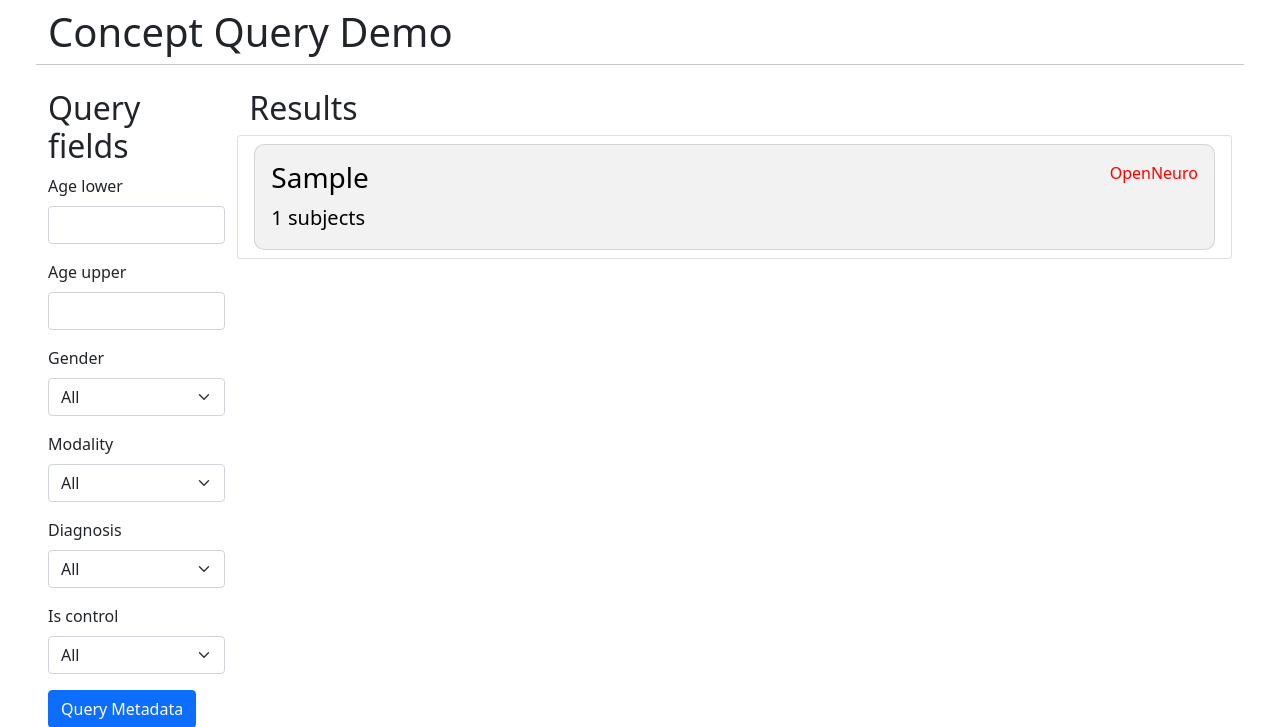
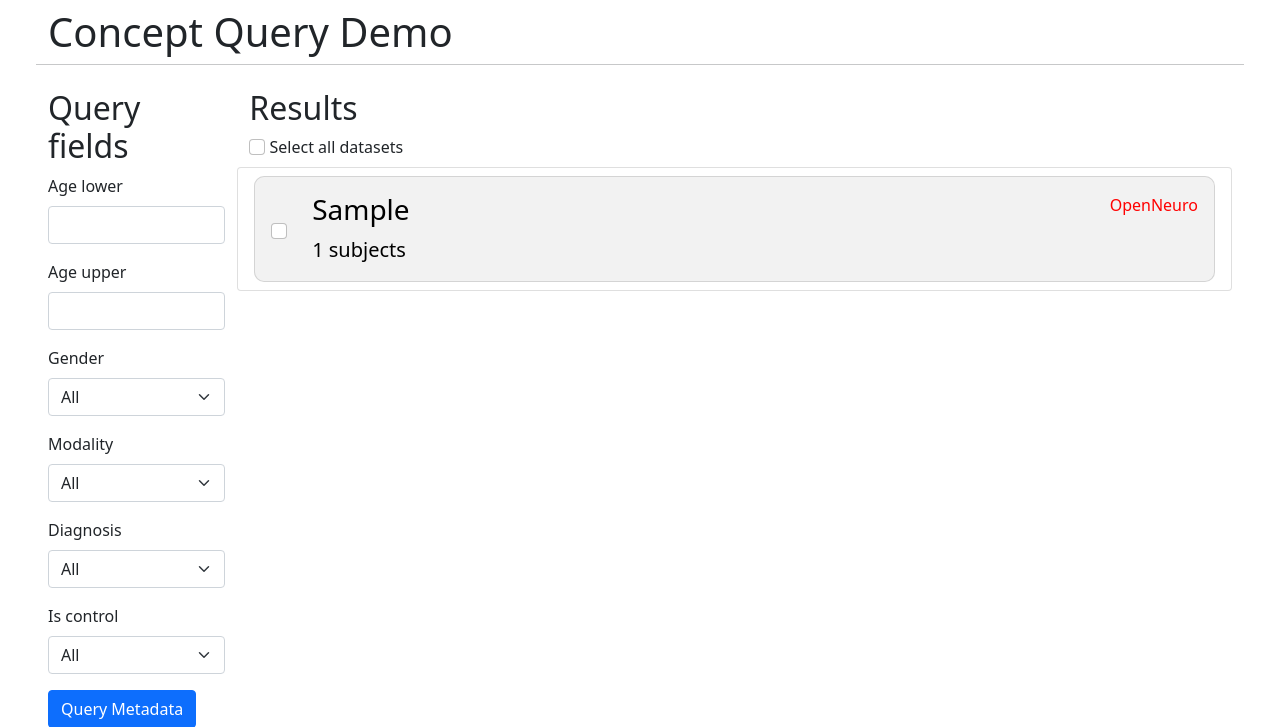
Before and after one commit to neurobagel/concept_query, a Django app: template query_prototype/templates/query_results_new.html in a window 1280 px wide. Shown: the top 727 px of the page. Run offline with Django 3.2, Linux system fonts and the light colour scheme; tables that the repository leaves empty hold one stand-in row (Sample ...); the template is opened without the code that fills it: values named after a table or form of the project are taken from there, most other values are stand-ins (such as "Sample title", 1, 10 or a date in 2020); some libraries are stand-ins or nearby versions.

Commit message:
Initial dataset checkbox implementation

```diff
--- a/concept_query_demo/assets/css/query_prototype.css
+++ b/concept_query_demo/assets/css/query_prototype.css
@@ -22,6 +22,14 @@ Purpose: Stylesheet for query prototype
     background-color: rgb(242, 242, 242);
     border-radius: 10px;
     color: black;
+}
+.card-checkbox {
+
+    padding-right: 0;
+}
+.card-content {
+
+    padding-left: 0;
 }
 .card-dataset-source {
 
@@ -48,3 +56,12 @@ Purpose: Stylesheet for query prototype
 }
 
 /* IDs */
+
+/* Card list */
+#card-listbox {
+
+    border: 2px;
+    border-color: gray;
+    height: 50vh;
+    overflow-y: auto;
+}
--- a/query_prototype/templates/query_results_new.html
+++ b/query_prototype/templates/query_results_new.html
@@ -12,15 +12,15 @@
 
 {% else %}
 
-<!-- <label for="resultsListGroup" class="form-label">Results</label> -->
+<input class="form-check-input" id="dataset-checkall" type="checkbox" value="" aria-label="...">
+<label for="dataset-checkall" class="form-label">Select all datasets</label>
 
-<div class="row d-flex justify-content-center" style="height: 50vh; overflow-y: auto; border: 2px; border-color: gray;">
+<div class="row d-flex justify-content-center" id="card-listbox">
     <ul class="list-group" id="resultsListGroup">
 
         {% for result in results %}
 
             <li class="list-group-item">
-
                 <div class="card">
 
                     <div class="card-body">
@@ -29,14 +29,22 @@
 
                                 <div class="col-8">
 
+                                    <div class="row dflex justify-content-center">
+
+                                        <div class="col-1 d-flex align-items-center card-checkbox">
+                                            <input class="form-check-input dataset-checkbox" type="checkbox" value="" aria-label="...">
+                                        </div>
+
+                                        <div class="col-11 card-content">
                                             <div class="row">
                                                 <h5 class="card-title">{{ result.title.0 }}</h5>
                                             </div>
-
                                             <div class="row">
                                                 <p class="card-text">{{ result.n_subjects }} subjects</p>
                                             </div>
+                                        </div>
 
+                                    </div>
                                 </div>
 
                                 <div class="col-4">
```
Also changed, not shown: concept_query_demo/assets/js/query_prototype.js (added, +9 -0 lines), query_prototype/static/css/query_prototype.css (+17 -0 lines), query_prototype/static/js/query_prototype.js (added, +9 -0 lines), query_prototype/templates/new_base.html (+7 -0 lines). Lines whose indentation alone changed are shown as unchanged.
